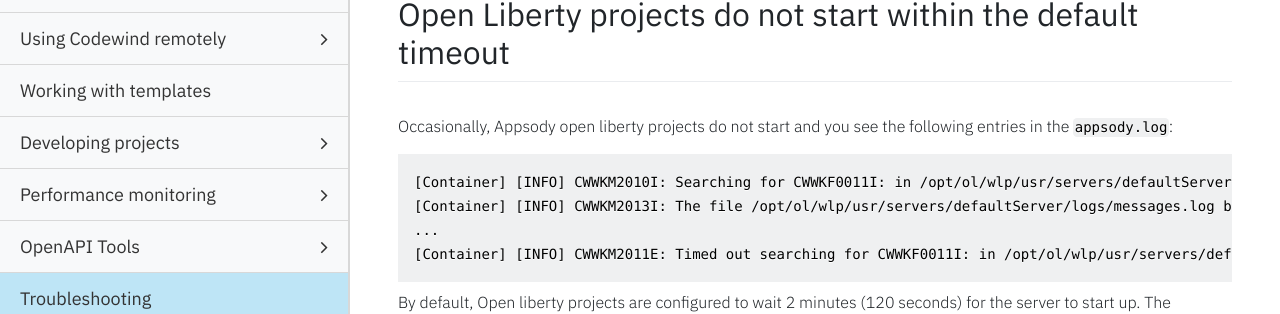
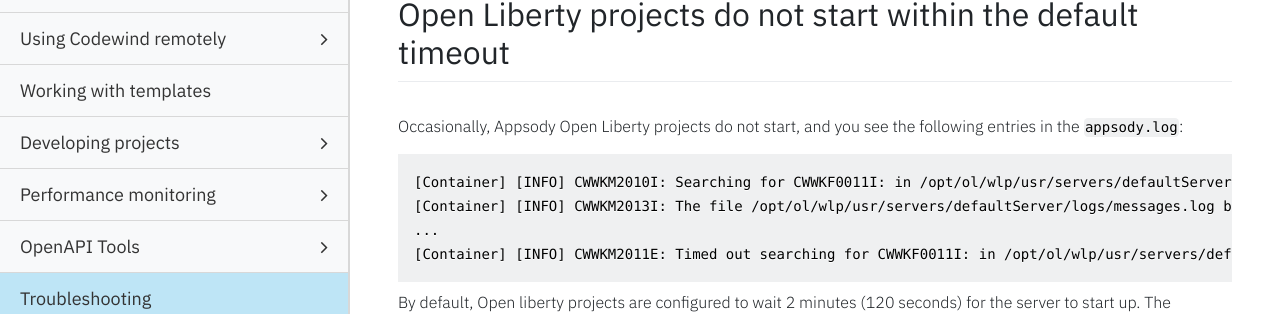
Before and after one commit to eclipse-archived/codewind-docs, a Jekyll site: the page built from docs/_documentations/troubleshooting.md, in a window 1280 px wide and 900 px high, scrolled down 11776 px. Shown: the part 144-458 px from the top of the window. Built offline with Jekyll 4.4.1, drawn with Linux system fonts in a browser that asks for light colours; nearby versions of some CDN libraries; comment, search, counter and statistics services are not loaded.

Commit message:
address review
Signed-off-by: Andrew Mak <makandre@ca.ibm.com>

````diff
--- a/docs/_documentations/troubleshooting.md
+++ b/docs/_documentations/troubleshooting.md
@@ -498,7 +498,7 @@ Issue link: https://github.com/eclipse/codewind/issues/2455
 -->
 ## Open Liberty projects do not start within the default timeout
 
-Occasionally, Appsody open liberty projects do not start and you see the following entries in the `appsody.log`:
+Occasionally, Appsody Open Liberty projects do not start, and you see the following entries in the `appsody.log`:
 
 ```
 [Container] [INFO] CWWKM2010I: Searching for CWWKF0011I: in /opt/ol/wlp/usr/servers/defaultServer/logs/messages.log. This search will timeout after 120 seconds.
````
